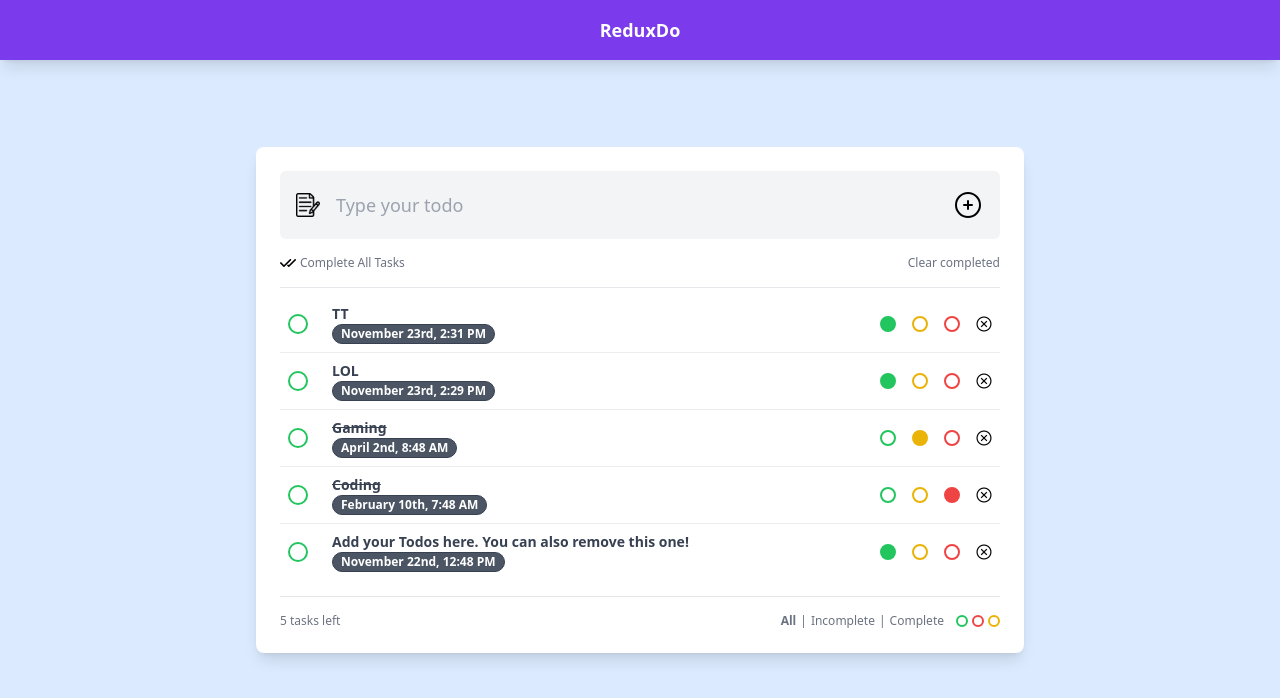
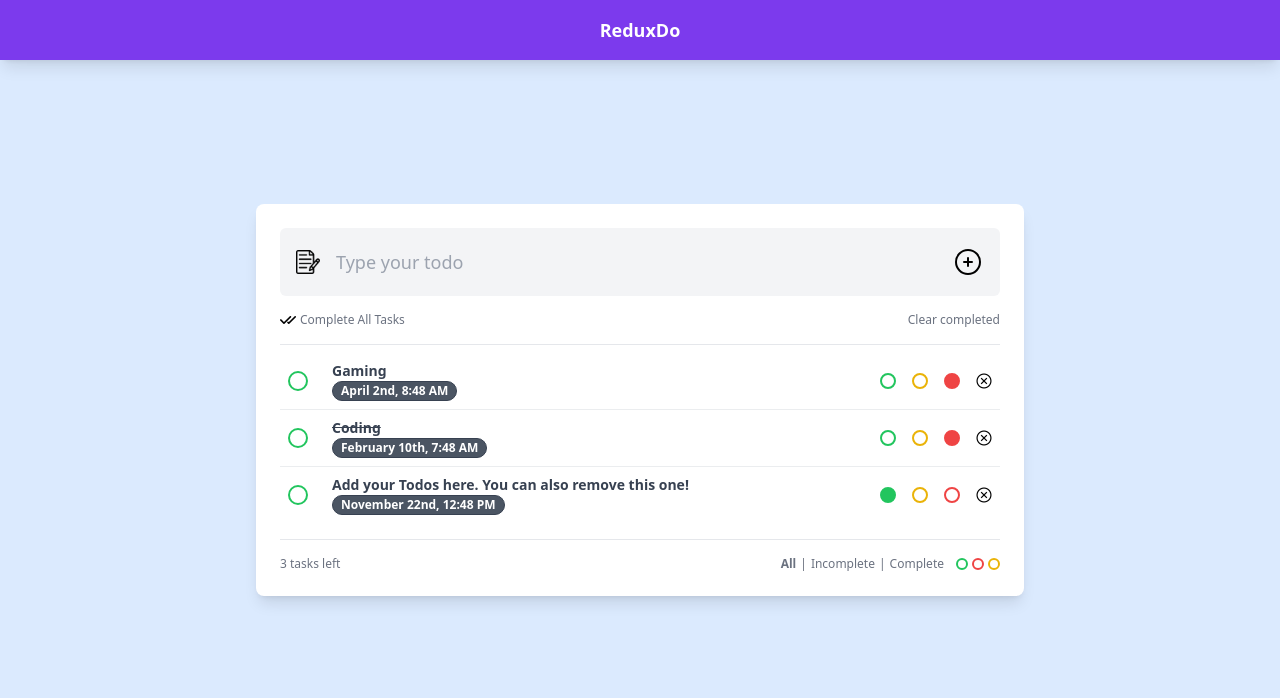
Before and after one commit to atiqueMorshed/2022-react-redux, a React (Create React App) app: page / in a window 1280 px wide. Shown: the top 698 px of the page. Built offline with nearby package versions, Linux system fonts and the light colour scheme; data requests are answered from the project's data file.

Commit message:
Implements removeTodo, toggleCompleteTodo, changeColorTodo.

```diff
--- a/server/db.json
+++ b/server/db.json
@@ -18,22 +18,8 @@
       "id": "b5461273-42c5-44a5-bbae-8cc579d34e85",
       "todoContent": "Gaming",
       "date": "2022-04-02T14:48:05+06:00",
-      "isComplete": true,
-      "color": "YELLOW"
-    },
-    {
-      "id": "50ba3c0b-d06e-4072-b6c7-a3083b83b872",
-      "todoContent": "LOL",
-      "date": "2022-11-23T20:29:13+06:00",
       "isComplete": false,
-      "color": "GREEN"
-    },
-    {
-      "id": "0fbed0e3-58f6-45f8-b245-62712611799a",
-      "todoContent": "TT",
-      "date": "2022-11-23T20:31:47+06:00",
-      "isComplete": false,
-      "color": "GREEN"
+      "color": "RED"
     }
   ]
 }
--- a/src/components/Todo.tsx
+++ b/src/components/Todo.tsx
@@ -1,16 +1,19 @@
 import moment from 'moment';
 import cancelImage from '../assets/images/cancel.png';
 import { useTypedDispatch } from '../redux/store';
-import { changeColor, remove, toggleComplete } from '../redux/todo/todo.action';
+import changeColorTodo from '../redux/todo/thunk/changeColorTodo';
+import removeTodo from '../redux/todo/thunk/removeTodo';
+import toggleCompleteTodo from '../redux/todo/thunk/toggleCompleteTodo';
 import { todoColorType, todoType } from '../redux/todo/todo.types';
 
 const Todo = ({ id, todoContent, isComplete, date, color }: todoType) => {
   const dispatch = useTypedDispatch();
 
-  const handleRemove = () => dispatch(remove(id));
-  const handleToggleComplete = () => dispatch(toggleComplete(id));
+  const handleRemove = () => dispatch(removeTodo(id));
+  const handleToggleComplete = () =>
+    dispatch(toggleCompleteTodo(id, isComplete));
   const handleChangeColor = (color: todoColorType) =>
-    dispatch(changeColor(id, color));
+    dispatch(changeColorTodo(id, color));
 
   return (
     <div className="flex justify-start items-center p-2 hover:bg-gray-100 hover:transition-all space-x-4 border-b border-gray-400/20 last:border-0">
--- /dev/null
+++ b/src/redux/todo/thunk/changeColorTodo.ts
@@ -0,0 +1,21 @@
+import { TypedDispatch } from '../../store';
+import { changeColor } from '../todo.action';
+import { todoColorType, todoIdType } from '../todo.types';
+
+const changeColorTodo = (id: todoIdType, color: todoColorType) => {
+  return async (dispatch: TypedDispatch) => {
+    const response = await fetch(`http://localhost:4000/todos/${id}`, {
+      method: 'PATCH',
+      body: JSON.stringify({
+        color,
+      }),
+      headers: {
+        'Content-type': 'application/json; charset=UTF-8',
+      },
+    });
+    const todo = await response.json();
+    dispatch(changeColor(todo.id, todo.color));
+  };
+};
+
+export default changeColorTodo;
--- /dev/null
+++ b/src/redux/todo/thunk/removeTodo.ts
@@ -0,0 +1,14 @@
+import { TypedDispatch } from '../../store';
+import { remove } from '../todo.action';
+import { todoIdType } from '../todo.types';
+
+const removeTodo = (id: todoIdType) => {
+  return async (dispatch: TypedDispatch) => {
+    await fetch(`http://localhost:4000/todos/${id}`, {
+      method: 'DELETE',
+    });
+    dispatch(remove(id));
+  };
+};
+
+export default removeTodo;
--- /dev/null
+++ b/src/redux/todo/thunk/toggleCompleteTodo.ts
@@ -0,0 +1,21 @@
+import { TypedDispatch } from '../../store';
+import { toggleComplete } from '../todo.action';
+import { isCompleteType, todoIdType } from '../todo.types';
+
+const toggleCompleteTodo = (id: todoIdType, isComplete: isCompleteType) => {
+  return async (dispatch: TypedDispatch) => {
+    const response = await fetch(`http://localhost:4000/todos/${id}`, {
+      method: 'PATCH',
+      body: JSON.stringify({
+        isComplete: !isComplete,
+      }),
+      headers: {
+        'Content-Type': 'application/json; charset=UTF-8',
+      },
+    });
+    const todo = await response.json();
+    dispatch(toggleComplete(todo.id));
+  };
+};
+
+export default toggleCompleteTodo;
```
